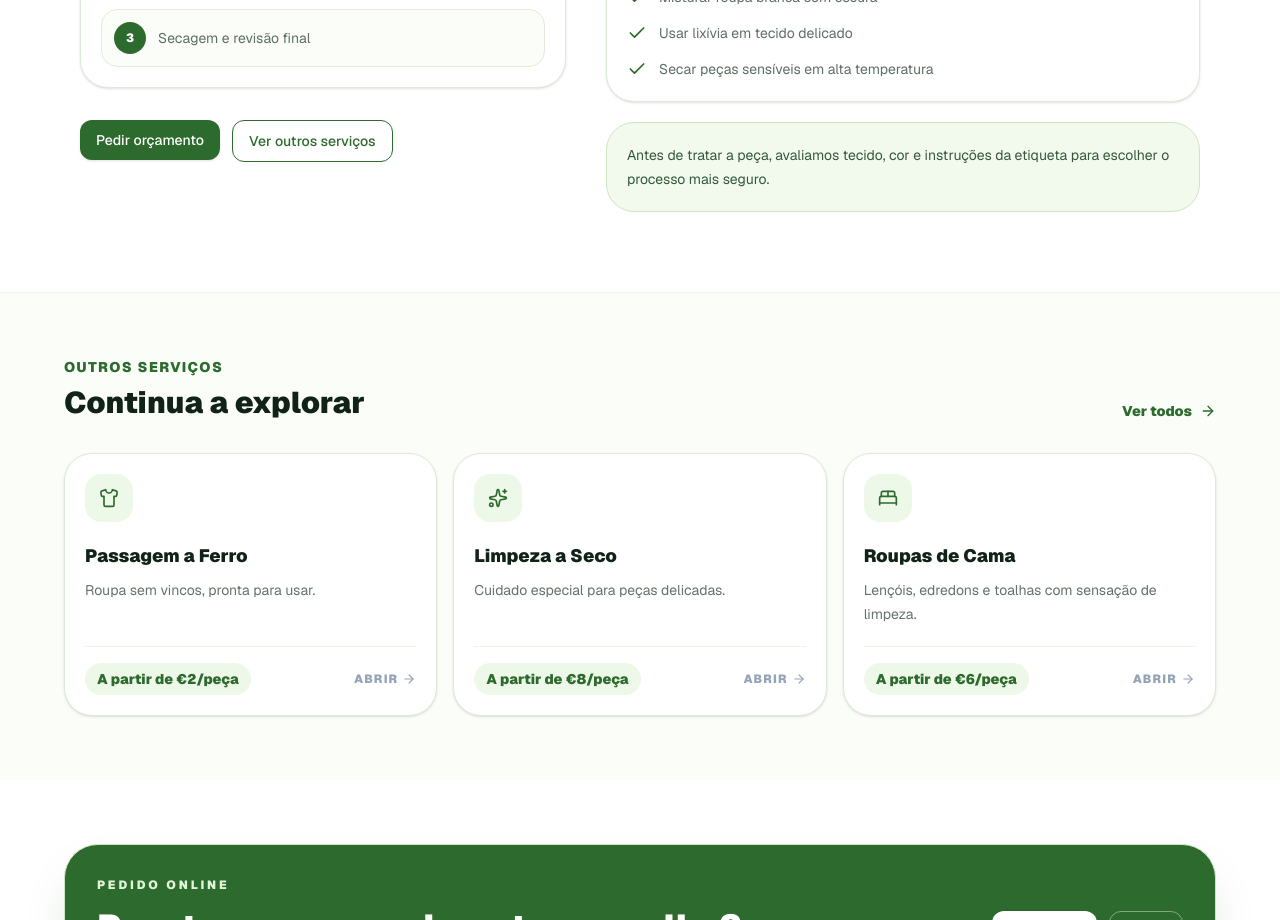
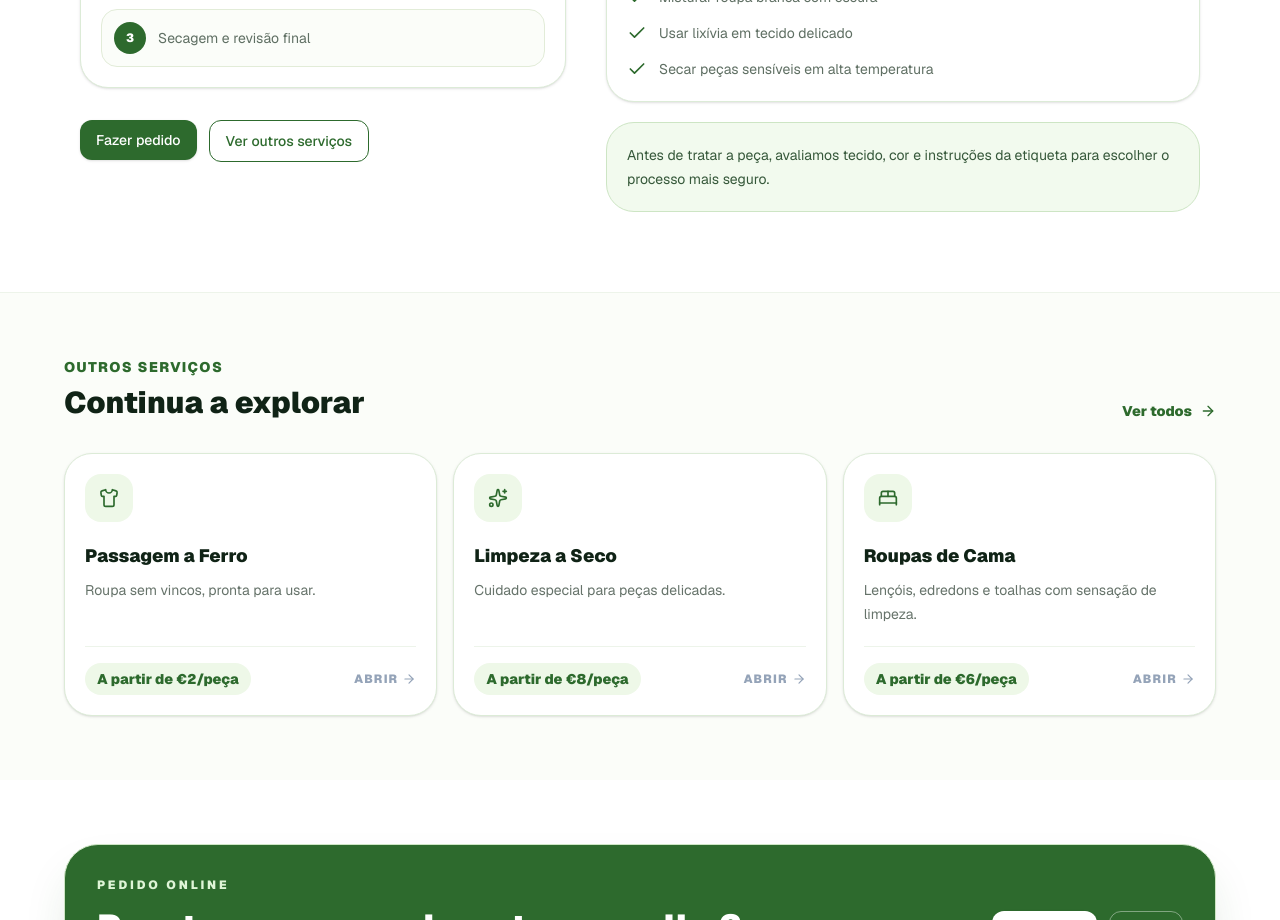
Before and after one commit to Pedrocerqueiracavalcante/easyclean, a Next.js app: page /servicos/lavagem in a window 1280 px wide. Shown: the part 1240-2160 px from the top of the page. Built offline with nearby package versions, Linux system fonts and the light colour scheme; no server answers.

Commit message:
Link app services to guide pages

```diff
--- a/src/app/app/home/page.tsx
+++ b/src/app/app/home/page.tsx
@@ -22,10 +22,10 @@ import { getDb } from "@/lib/db";
 import { getOrdersOverview } from "@/lib/order-data";
 
 const quickServices = [
-  { icon: Droplets, name: "Lavagem", desc: "Roupa do dia a dia por kg.", detail: "Lavagem, secagem e dobra.", href: "/app/order?service=wash" },
-  { icon: Shirt, name: "Passagem a ferro", desc: "Camisas, calças e fardas.", detail: "Acabamento com vapor.", href: "/app/order?service=iron" },
-  { icon: Sparkles, name: "Limpeza a seco", desc: "Peças sensíveis e fatos.", detail: "Cuidado para tecido delicado.", href: "/app/order?service=dry" },
-  { icon: PackageCheck, name: "Saco completo", desc: "Preço fixo por saco.", detail: "Ideal para rotina semanal.", href: "/app/order?service=bag" },
+  { icon: Droplets, name: "Lavagem", desc: "Roupa do dia a dia por kg.", detail: "Lavagem, secagem e dobra.", href: "/servicos/lavagem" },
+  { icon: Shirt, name: "Passagem a ferro", desc: "Camisas, calças e fardas.", detail: "Acabamento com vapor.", href: "/servicos/passagem-a-ferro" },
+  { icon: Sparkles, name: "Limpeza a seco", desc: "Peças sensíveis e fatos.", detail: "Cuidado para tecido delicado.", href: "/servicos/limpeza-a-seco" },
+  { icon: PackageCheck, name: "Saco completo", desc: "Preço fixo por saco.", detail: "Ideal para rotina semanal.", href: "/servicos/saco-completo" },
 ];
 
 export const dynamic = "force-dynamic";
@@ -80,14 +80,14 @@ export default async function HomePage() {
       <section>
         <div className="mb-3 flex items-center justify-between">
           <h2 className="text-sm font-bold text-gray-900">Serviços rápidos</h2>
-          <Link href="/app/order" className="text-xs font-semibold text-[#2D6A2D]">Ver todos</Link>
+          <Link href="/app/order" className="text-xs font-semibold text-[#2D6A2D]">Fazer pedido</Link>
         </div>
         <div className="grid grid-cols-2 gap-3">
           {quickServices.map((service) => {
             const Icon = service.icon;
             return (
-              <Link key={service.name} href={service.href}>
-                <div className="min-h-40 rounded-2xl border border-[#e2e8df] bg-white p-4 shadow-sm transition-all hover:-translate-y-0.5 hover:border-[#6ABF3C] hover:shadow-md active:scale-[0.98]">
+              <Link key={service.name} href={service.href} target="_blank" rel="noreferrer">
+                <div className="min-h-44 rounded-2xl border border-[#e2e8df] bg-white p-4 shadow-sm transition-all hover:-translate-y-0.5 hover:border-[#6ABF3C] hover:shadow-md active:scale-[0.98]">
                   <div className="mb-3 flex h-11 w-11 items-center justify-center rounded-2xl bg-[#eef8e8] text-[#2D6A2D]">
                     <Icon className="h-5 w-5" />
                   </div>
@@ -96,6 +96,7 @@ export default async function HomePage() {
                   <p className="mt-2 rounded-xl bg-[#f7fbf4] px-3 py-2 text-[11px] font-semibold leading-4 text-[#2D6A2D]">
                     {service.detail}
                   </p>
+                  <p className="mt-3 text-[11px] font-black uppercase tracking-wider text-gray-400">Abrir guia</p>
                 </div>
               </Link>
             );
--- a/src/app/servicos/[slug]/page.tsx
+++ b/src/app/servicos/[slug]/page.tsx
@@ -30,6 +30,15 @@ const serviceIconBySlug = {
   "saco-completo": PackageCheck,
 };
 
+const orderServiceBySlug: Record<string, string> = {
+  lavagem: "wash",
+  "passagem-a-ferro": "iron",
+  "limpeza-a-seco": "dry",
+  "roupas-de-cama": "bed",
+  calcado: "shoes",
+  "saco-completo": "bag",
+};
+
 export function generateStaticParams() {
   return servicePages.map((service) => ({
     slug: service.slug,
@@ -45,6 +54,7 @@ export default async function ServicePage({ params }: ServicePageProps) {
   }
 
   const relatedServices = servicePages.filter((item) => item.slug !== service.slug).slice(0, 3);
+  const orderHref = `/app/order?service=${orderServiceBySlug[service.slug] ?? "wash"}`;
 
   return (
     <main className="min-h-screen bg-white text-[#102316]">
@@ -141,8 +151,8 @@ export default async function ServicePage({ params }: ServicePageProps) {
           </div>
 
           <div className="mt-8 flex flex-col gap-3 sm:flex-row">
-            <Link href="/#contacto">
-              <Button className="w-full sm:w-auto">Pedir orçamento</Button>
+            <Link href={orderHref}>
+              <Button className="w-full sm:w-auto">Fazer pedido</Button>
             </Link>
             <Link href="/#servicos">
               <Button variant="outline" className="w-full bg-white sm:w-auto">
```
